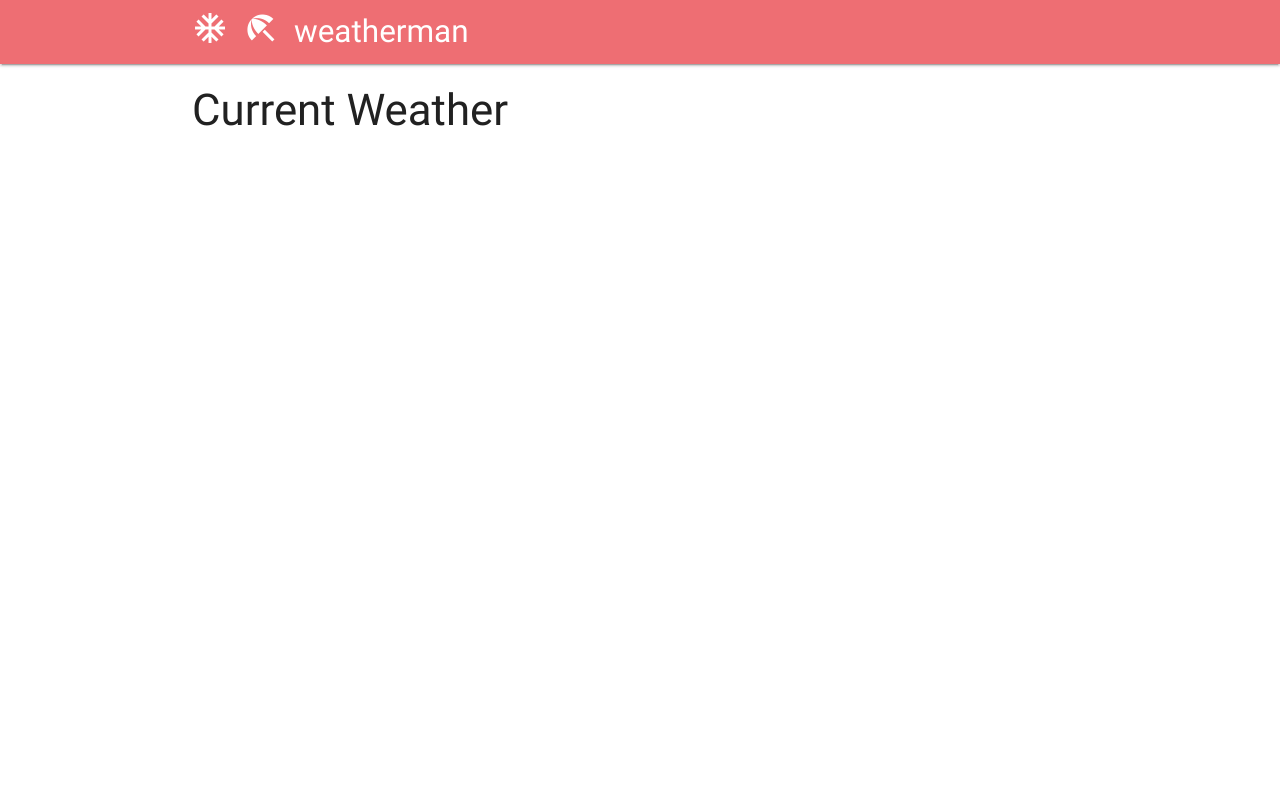
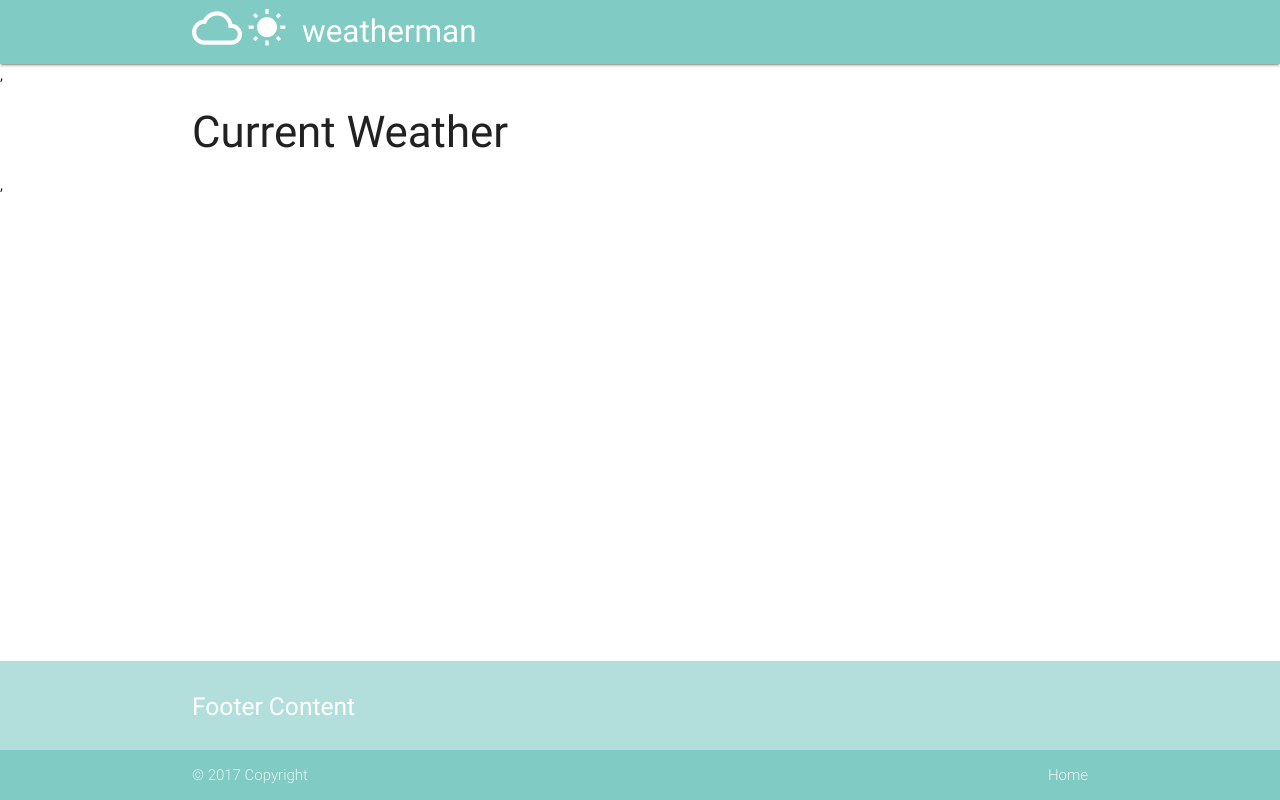
Before and after one commit to kanissimov/meteo-demo, a React (Create React App) app in the folder client/: page /1 in a window 1280 px wide. Built offline with nearby package versions, Linux system fonts and the light colour scheme; no server answers.

Commit message:
add footer

```diff
--- a/client/src/components/App.js
+++ b/client/src/components/App.js
@@ -4,6 +4,7 @@ import { connect } from 'react-redux';
 import * as actions from '../actions';
 
 import Header from './Header';
+import Footer from './Footer';
 import Dashboard from './Dashboard';
 import City from './City';
 
@@ -14,15 +15,16 @@ class App extends Component {
 
   render() {
     return (
-      <div>
-        <BrowserRouter>
-          <div>
-            <Header />
+      <BrowserRouter>
+        <div>
+          <Header />,
+          <main>
             <Route path="/" exact component={Dashboard} />
             <Route path="/:city" exact component={City} />
-          </div>
-        </BrowserRouter>
-      </div>
+          </main>,
+          <Footer />
+        </div>
+      </BrowserRouter>
     );
   }
 }
--- /dev/null
+++ b/client/src/components/Footer.js
@@ -0,0 +1,24 @@
+import React from 'react';
+import { Link } from 'react-router-dom';
+
+export default () => {
+  return (
+    <footer class="page-footer teal lighten-4">
+      <div class="container">
+        <div class="row">
+          <div class="col l6 s12">
+            <h5 class="white-text">Footer Content</h5>
+          </div>
+        </div>
+      </div>
+      <div class="footer-copyright teal lighten-3">
+        <div class="container">
+          © 2017 Copyright
+          <Link to="/" class="grey-text text-lighten-4 right">
+            Home
+          </Link>
+        </div>
+      </div>
+    </footer>
+  );
+};
--- a/client/src/components/Header.js
+++ b/client/src/components/Header.js
@@ -10,14 +10,23 @@ class Header extends Component {
       case false:
         return (
           <li>
-            <a href="/auth/google">Login With Google</a>
+            <a className="indigo lighten-1 btn" href="/auth/google">
+              Login with Google
+            </a>
           </li>
         );
       default:
         return [
-          <li key="2">{this.props.auth.name}</li>,
+          <li key="2">
+            <span className="account">
+              <i className="material-icons">account_circle</i>
+            </span>
+            <span>{this.props.auth.name}</span>
+          </li>,
           <li key="1">
-            <a href="/api/logout">Logout</a>
+            <a className="indigo lighten-1 btn" href="/api/logout">
+              Logout
+            </a>
           </li>
         ];
     }
@@ -25,20 +34,25 @@ class Header extends Component {
 
   render() {
     return (
-      <nav>
+      <header>
+        <nav className="app-header teal lighten-3">
           <div className="container">
             <Link to="/" className="brand-logo">
-            <i className="material-icons">ac_unit</i>
               <span>weather</span>
-            <i className="material-icons">beach_access</i>
+              <i className="cloudy material-icons">cloud_queue</i>
+              <i className="sunshine material-icons">wb_sunny</i>
               <span>man</span>
             </Link>
             <ul className="right">{this.renderContent()}</ul>
           </div>
         </nav>
+      </header>
     );
   }
 }
+
+// <i className="material-icons">ac_unit</i>
+// <i className="material-icons">beach_access</i>
 
 function mapStateToProps({ auth }) {
   return { auth };
--- a/client/src/styles/styles.css
+++ b/client/src/styles/styles.css
@@ -1,3 +1,21 @@
 .brand-logo .material-icons {
-  font-size: 36px;
 }
+
+.brand-logo .material-icons.cloudy {
+  font-size: 50px;
+  margin-right: 5px;
+}
+
+.brand-logo .material-icons.sunshine {
+  font-size: 40px;
+}
+
+.app-header .account {
+  display: inline-block;
+}
+
+footer {
+  position: absolute;
+  bottom: 0;
+  width: 100%;
+}
```
Lines whose indentation alone changed are shown as unchanged.
